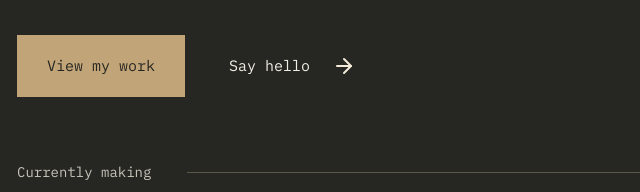
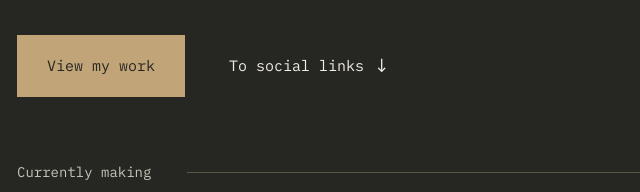
Before and after one commit to GuRuGuMaWaRu/GuRuGuMaWaRu.github.io, a plain HTML site: page index.html in a window 1280 px wide. Shown: the part 509-701 px from the top of the page, 47-687 px from the left. Drawn offline with Linux system fonts and the light colour scheme.

Commit message:
fix: rename Say hello to To social links and change its style

```diff
--- a/index.html
+++ b/index.html
@@ -93,15 +93,10 @@
           </p>
           <div class="intro-actions">
             <a class="link-to-work" href="#work">View my work</a>
-            <a class="link-to-contact" href="#contact"
-              >Say hello
-              <img
-                class="arrow"
-                src="assets/arrow-right.svg"
-                alt=""
-                width="30"
-                height="24"
-            /></a>
+            <a class="link-to-contact" href="#contact">
+              To social links
+              <span class="jump-arrow" aria-hidden="true">↓</span>
+            </a>
           </div>
         </section>
         <!-- Intro: END -->
--- a/styles.css
+++ b/styles.css
@@ -325,8 +325,13 @@ header {
   .link-to-contact {
     display: inline-flex;
     align-items: center;
-    gap: 19px;
+    gap: 12px;
     min-height: 44px;
+
+    .jump-arrow {
+      font-size: 19px;
+      line-height: 1;
+    }
   }
 
   @media (900px < width <= 1150px) {
@@ -401,11 +406,6 @@ header {
 
     .link-to-contact {
       font-size: 13px;
-      gap: 10px;
-    }
-
-    .link-to-contact .arrow {
-      width: 24px;
     }
   }
 }
```
